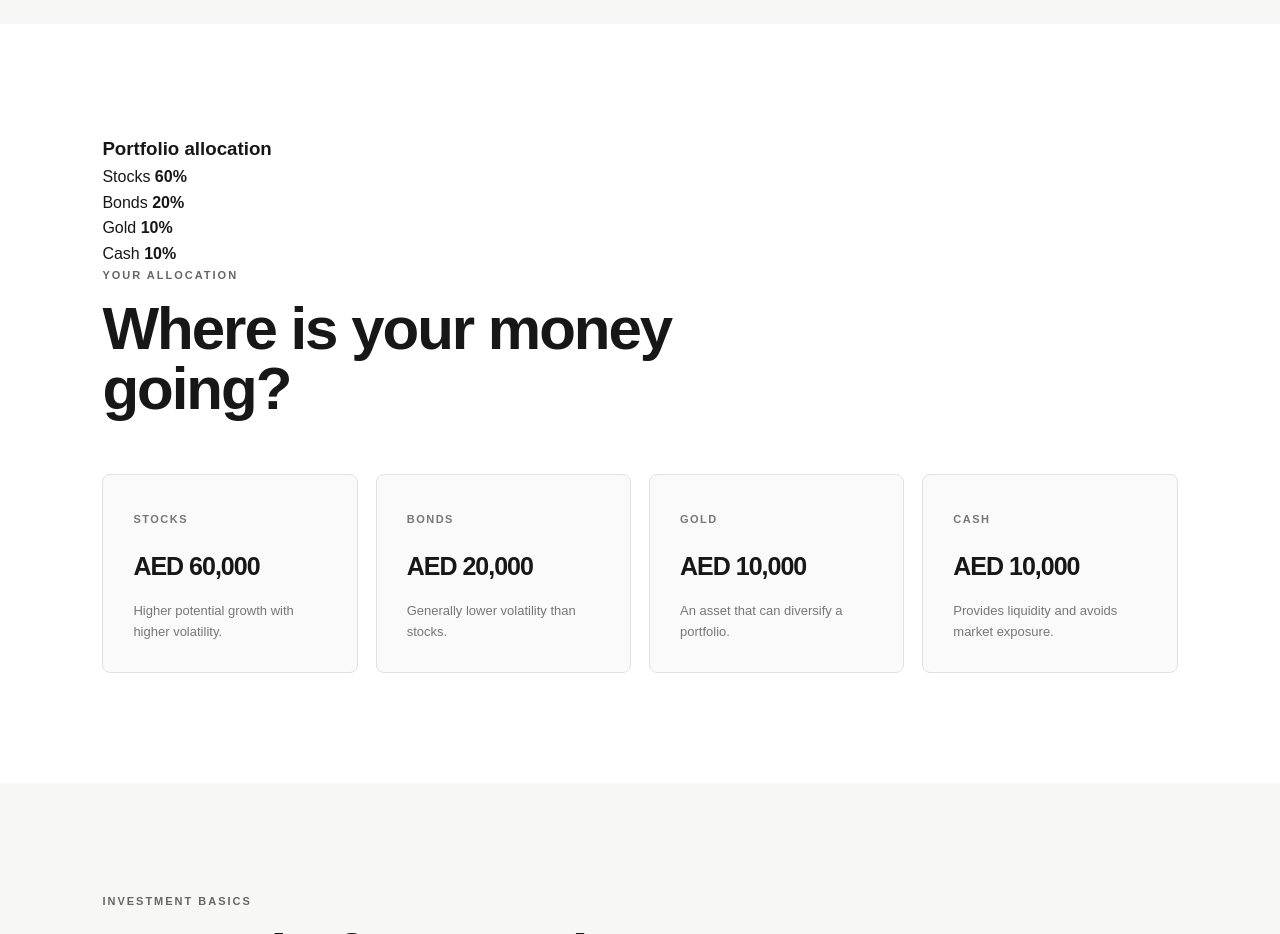
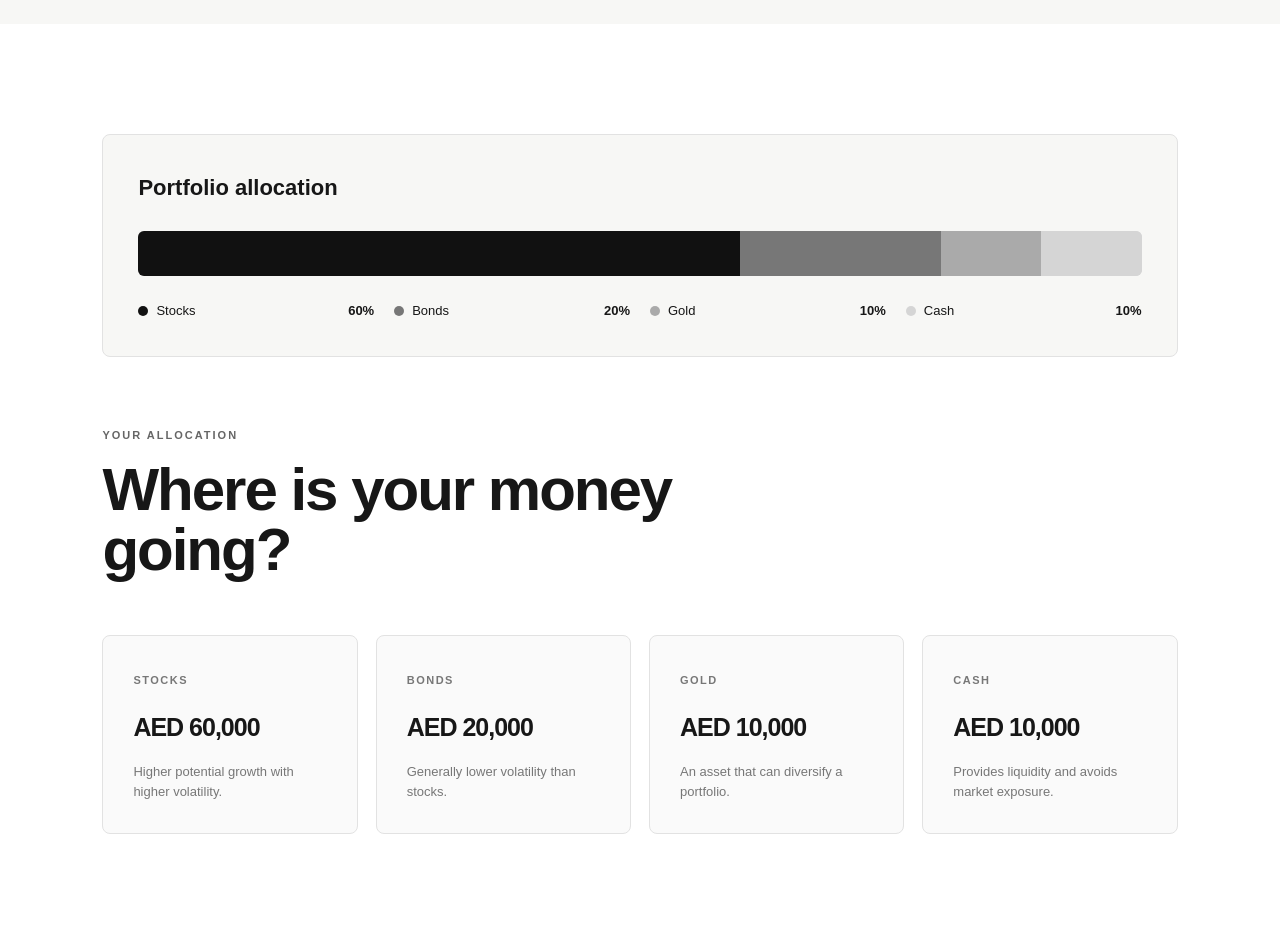
Before and after one commit to fmralmaz/portfolio-lab-uae, a plain HTML site: page index.html in a window 1280 px wide. Shown: the part 1780-2714 px from the top of the page. Drawn offline with Linux system fonts and the light colour scheme.

Commit message:
Add styles for portfolio allocation chart

```diff
--- a/style.css
+++ b/style.css
@@ -494,3 +494,126 @@ footer p {
         font-size: 36px;
     }
 }
+/* =========================
+   PORTFOLIO ALLOCATION CHART
+========================= */
+
+.chart-container {
+    max-width: 1100px;
+    margin: 0 auto 70px;
+    padding: 35px;
+
+    background: #f7f7f5;
+    border: 1px solid #e2e2e2;
+    border-radius: 8px;
+}
+
+.chart-container h3 {
+    font-size: 22px;
+    margin-bottom: 25px;
+}
+
+.allocation-chart {
+    width: 100%;
+    height: 45px;
+
+    display: flex;
+
+    overflow: hidden;
+
+    border-radius: 6px;
+
+    background: #ddd;
+}
+
+.chart-bar {
+    height: 100%;
+
+    transition: width 0.5s ease;
+}
+
+.stocks-bar {
+    background: #111;
+}
+
+.bonds-bar {
+    background: #777;
+}
+
+.gold-bar {
+    background: #aaa;
+}
+
+.cash-bar {
+    background: #d5d5d5;
+}
+
+.chart-legend {
+    display: grid;
+    grid-template-columns: repeat(4, 1fr);
+    gap: 20px;
+
+    margin-top: 25px;
+}
+
+.chart-legend div {
+    display: flex;
+    align-items: center;
+    gap: 8px;
+
+    font-size: 13px;
+}
+
+.chart-legend strong {
+    margin-left: auto;
+}
+
+.legend-dot {
+    width: 10px;
+    height: 10px;
+
+    display: inline-block;
+
+    border-radius: 50%;
+}
+
+.stocks-dot {
+    background: #111;
+}
+
+.bonds-dot {
+    background: #777;
+}
+
+.gold-dot {
+    background: #aaa;
+}
+
+.cash-dot {
+    background: #d5d5d5;
+}
+
+
+/* Mobile chart */
+
+@media (max-width: 800px) {
+
+    .chart-legend {
+        grid-template-columns: 1fr 1fr;
+    }
+}
+
+@media (max-width: 500px) {
+
+    .chart-container {
+        padding: 25px;
+    }
+
+    .allocation-chart {
+        height: 35px;
+    }
+
+    .chart-legend {
+        grid-template-columns: 1fr;
+    }
+}
```
